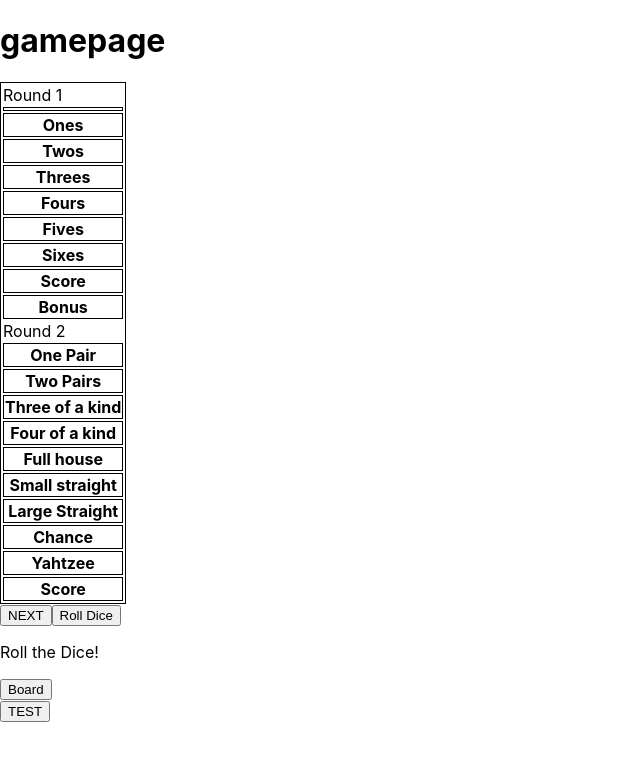
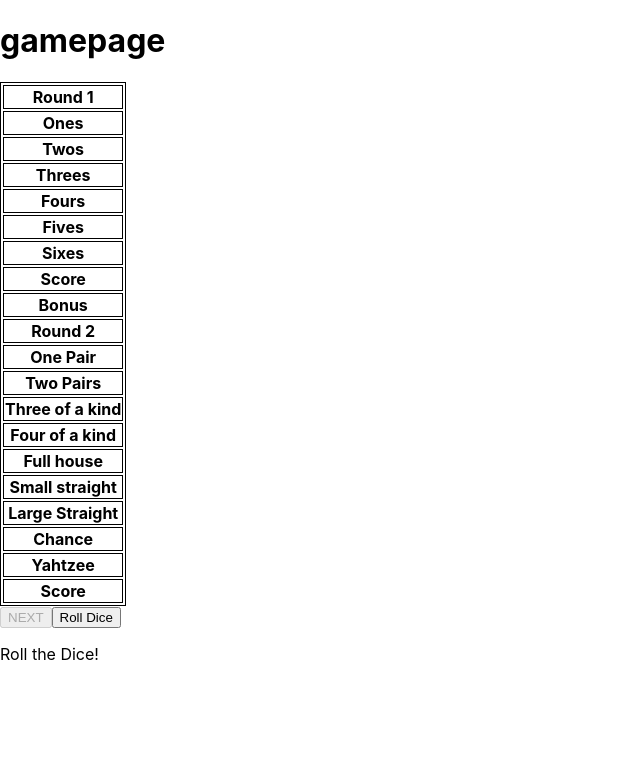
Before and after one commit to Hano2001/Yatzy_Redemption, a React (Create React App) app: page /gamepage in a window 1280 px wide. Shown: the top 760 px of the page, without its empty margins (0-640 px from the left). Built offline with nearby package versions, Linux system fonts and the light colour scheme.

Commit message:
All functions working

```diff
--- a/src/Components/Functions.tsx
+++ b/src/Components/Functions.tsx
@@ -2,64 +2,89 @@ import React from "react";
 import Idice from "./Interfaces/dice";
 
 export default function Functions(props: { arr: Idice[]; num: number }) {
+  function DiceCounter(y: Idice[]) {
+    let counts: Record<number, number> = {};
+    y.forEach((die) => {
+      counts[die.value] = counts[die.value] ? counts[die.value] + 1 : 1;
+    });
+    return counts;
+  }
 
-  function DiceCounter(y: Idice[], round:number) {
-    //let counts = {1:0,2:0,3:0,4:0,5:0,6:0};
-    let counts:Record<number,number> =  {}
-    y.map(die => {
-        counts[die.value] = counts[die.value] ? counts[die.value] +1 : 1;
+  function TestFunction(counts: any, round: number) {
+    let returnArr: any = [];
+    Object.keys(counts).filter((count) => {
+      let countKey = Number(count);
+      if (counts[Number(countKey)] >= round) {
+        returnArr.push(countKey * round);
+      }
     });
-    let returnArr:any = [];
-    Object.keys(counts).filter(count => {
-        let countKey = Number(count)
-        if(counts[Number(countKey)] >= round) {
-            returnArr.push(countKey*round);
-        }
-    })
+    return returnArr;
+  }
+  function StraightCounter(y: Idice[]) {
+    return y
+      .map((die) => {
+        return die.value;
+      })
+      .sort((a, b) => {
+        return a - b;
+      })
+      .join("");
+  }
 
-    return Math.max(...returnArr)
+  function PairCounter(counts: any, round: number) {
 
-
+    return TestFunction(counts, 2)
+      .sort((a: number, b: number) => {
+        return b - a;
+      })
+      .slice(0, round);
   }
   function Pair(x: Idice[]) {
-   return (DiceCounter(x,2))
+    return PairCounter(DiceCounter(x), 1);
   }
 
   function TwoPair(x: Idice[]) {
-    return props.num
+    return PairCounter(DiceCounter(x), 2).reduce(
+      (acc: number, curr: number) => acc + curr,
+      0
+    );
   }
 
   function Three(x: Idice[]) {
-    return (DiceCounter(x,3))
+    return TestFunction(DiceCounter(x), 3);
   }
   function Four(x: Idice[]) {
-    return (DiceCounter(x,4))
+    return TestFunction(DiceCounter(x), 4);
   }
 
   function House(x: Idice[]) {
-    console.log(x)
-    return props.num;
+     let test = DiceCounter(x);
+     let returnArr: Array<number> = [];
+    Object.values(test).forEach((die,index) => {
+      if(die === 2 || die === 3){
+        returnArr.push(Number(Object.keys(test)[index])*die)
+      }
+    })
+
+    return returnArr.length !== 2 ? 0 : returnArr.reduce((curr,arr) => curr + arr,0)
   }
 
   function Small(x: Idice[]) {
     let small = "12345";
-    //DiceCounter(props.arr)
-    //return x.join("") === small ? 15 : 0;
-    return props.num
+    return StraightCounter(x) === small ? 15 : 0;
   }
 
   function Large(x: Idice[]) {
     let large = "23456";
-    //return x.join("") === large ? 20 : 0;
-    return props.num
+    return StraightCounter(x) === large ? 20 : 0;
   }
 
   function Chance(x: Idice[]) {
-    return x.reduce((acc,obj) => acc + obj.value,0);
+    return x.reduce((acc, obj) => acc + obj.value, 0);
   }
 
   function Yahtzee(x: Idice[]) {
-    return props.num;
+    return TestFunction(DiceCounter(x),5).length === 0 ? 0 : 50;
   }
 
   let returnVal = 0;
--- a/src/Components/Interfaces/players.ts
+++ b/src/Components/Interfaces/players.ts
@@ -2,5 +2,6 @@ export default interface Iplayers {
     id: number;
     name: string;
     firstRoundScore: number;
+    bonus: boolean;
     secondRoundScore: number;
   }
--- a/src/Components/Round.tsx
+++ b/src/Components/Round.tsx
@@ -1,5 +1,4 @@
 import Dice from "./Dice";
-import IboardItem from "./Interfaces/boardItems";
 import Idice from "./Interfaces/dice";
 import { ContextInfo } from "../Contexts/ContextInfo";
 import { useContext, useState } from "react";
@@ -12,11 +11,13 @@ export default function Round() {
   let roundCord = boardItems[turnCount];
   let [dice, setDice] = useState<Idice[]>([]);
   let [rollCount, setRollCount] = useState(0);
+  let [nextButtonDisable, setNextButtonDisable] = useState(true)
 
   function DiceFuntion() {
     function DiceRoll() {
       setDice(Dice(dice));
       setRollCount(rollCount + 1);
+      setNextButtonDisable(false)
     }
 
     return (
@@ -37,13 +38,12 @@ export default function Round() {
     } else {
       return (
         <>
-          <p>Rolls left: {3 - rollCount}</p>
-          <p>Round: {roundCord.dieSide}</p>
+          <p key={"RollsLeft"}>Rolls left: {3 - rollCount}</p>
           {dice.map((die, index) => {
             let checked = die.locked;
             return (
               <>
-                <div key={index + "div"}>
+                <div>
                   <img
                     key={index + "img"}
                     src={require(`../DiceImages/${die.value}.png`)}
@@ -84,37 +84,43 @@ export default function Round() {
       newArr[itemIndex].value = roundScore;
       setBoardItems(newArr);
       let playerIndex = players.findIndex(
-        (obj: Iplayers) => obj.id == roundCord.playerId
+        (obj: Iplayers) => obj.id === roundCord.playerId
       );
       players[playerIndex].firstRoundScore += roundScore;
+      if(players[playerIndex] >= 63) {
+        players[playerIndex].bonus = true;
+      }
       setTurnCount(turnCount + 1);
       setRollCount(0);
       setDice([]);
-    } else {
+      setNextButtonDisable(true)
+    }
+
+    else {
       let newArr = [...boardItems];
       let itemIndex = boardItems.findIndex(
         (obj: { tableCord: string }) => obj.tableCord === roundCord.tableCord
       );
 
       let functionIndex = Number(roundCord.tableCord.split(":").reverse()[0]);
-      let roundScore = Functions({arr:dice, num:functionIndex})
+      let roundScore = Number(Functions({arr:dice, num:functionIndex}))
       newArr[itemIndex].value = roundScore;
       setBoardItems(newArr);
       let playerIndex = players.findIndex(
-        (obj: Iplayers) => obj.id == roundCord.playerId
+        (obj: Iplayers) => obj.id === roundCord.playerId
       );
       players[playerIndex].secondRoundScore += roundScore;
       setTurnCount(turnCount + 1);
       setRollCount(0);
       setDice([]);
+      setNextButtonDisable(true)
     }
   }
   return (
     <div>
-      <button onClick={NextRound}>NEXT</button>
+      <button disabled={nextButtonDisable} onClick={NextRound}>NEXT</button>
       <DiceFuntion />
       <DiceDisplay />
-      <button onClick={() => console.log(boardItems)}>Board</button>
     </div>
   );
 }
--- a/src/Pages/GamePage/GamePage.tsx
+++ b/src/Pages/GamePage/GamePage.tsx
@@ -5,32 +5,39 @@ import { RoundTwo, roundOne } from "../../Data/GameBoard";
 import Round from "../../Components/Round";
 import IboardItem from "../../Components/Interfaces/boardItems";
 const GamePage = () => {
-  const { players, boardItems, setBoardItems } = useContext(ContextInfo);
+  const [activeCellArr, setActiveCellArr] = useState<Array<string>>([]);
+  const { players, boardItems, setBoardItems, turnCount } =
+    useContext(ContextInfo);
   useEffect(() => {
     for (let i = 1; i <= 15; i++) {
-      players.map((player: Iplayers) => {
+      players.forEach((player:Iplayers) => {
+        let tableCord = `${player.id}:${i}`;
         let newBoardItem =
           i < 7
             ? {
                 playerId: player.id,
-                tableCord: `${player.id}:${i}`,
+                tableCord: tableCord,
                 value: 0,
                 dieSide: i,
               }
             : {
                 playerId: player.id,
-                tableCord: `${player.id}:${i}`,
+                tableCord: tableCord,
                 value: 0,
               };
 
-        let newB;
+        setActiveCellArr((prevCellArr: Array<string>) => [
+          ...prevCellArr,
+          tableCord,
+        ]);
+
         setBoardItems((prevBoard: Array<IboardItem>) => [
           ...prevBoard,
           newBoardItem,
         ]);
       });
     }
-  }, []);
+  },[players]);
 
   function FirstRound(props: { name: string; num: number }) {
     return (
@@ -43,7 +50,16 @@ const GamePage = () => {
           );
           let cellValue = obj?.value.toString();
 
-          return <td key={tableCord}>{cellValue}</td>;
+          let activeCell: React.CSSProperties =
+            tableCord === activeCellArr[turnCount]
+              ? { background: "gray" }
+              : {};
+
+          return (
+            <td style={activeCell} key={tableCord}>
+              {cellValue}
+            </td>
+          );
         })}
       </tr>
     );
@@ -59,8 +75,15 @@ const GamePage = () => {
             (item: { tableCord: string }) => item.tableCord === tableCord
           );
           let cellValue = obj?.value.toString();
-
-          return <td key={tableCord}>{cellValue}</td>;
+          let activeCell: React.CSSProperties =
+            tableCord === activeCellArr[turnCount]
+              ? { background: "gray" }
+              : {};
+          return (
+            <td style={activeCell} key={tableCord}>
+              {cellValue}
+            </td>
+          );
         })}
       </tr>
     );
@@ -77,9 +100,7 @@ const GamePage = () => {
                 {player.firstRoundScore + player.secondRoundScore}
               </td>
             ) : (
-              <td key={player.id}>
-                {player.firstRoundScore}
-              </td>
+              <td key={player.id}>{player.firstRoundScore}</td>
             );
           })}
         </tr>
@@ -93,8 +114,8 @@ const GamePage = () => {
           <th>{props.name}</th>
 
           {players.map((player: Iplayers) => {
-            let score = player.firstRoundScore >= 63 ? 50 : 0;
-            return <td key={player.id}>{score}</td>;
+            let bonus = player.bonus ? "YES" : "-"
+            return <td key={player.id}>{bonus}</td>;
           })}
         </tr>
       </>
@@ -105,15 +126,17 @@ const GamePage = () => {
     <div>
       <h1>gamepage</h1>
       <table>
-        <tbody>
-          <tr>Round 1</tr>
+        <thead>
           <tr>
-            <th></th>
+            <th>Round 1</th>
+
             {players.map((player: Iplayers) => {
               return <th key={player.id}>{player.name}</th>;
             })}
           </tr>
+        </thead>
 
+        <tbody>
           {roundOne.map((round) => {
             return (
               <FirstRound
@@ -125,10 +148,24 @@ const GamePage = () => {
           })}
           <ResultRow round="first" />
           <BonusRow name="Bonus" />
-          <tr>Round 2</tr>
+        </tbody>
+        {/* <tr>
+            <td>Round 2</td>
+          </tr> */}
+        <thead>
+          <tr>
+            <th>Round 2</th>
+
+            {players.map((player: Iplayers) => {
+              return <th key={player.id}>{player.name}</th>;
+            })}
+          </tr>
+        </thead>
+        <tbody>
           {RoundTwo.map((round) => {
             return (
               <SecondRound
+                key={round.number}
                 name={round.name}
                 function={round.function}
                 num={round.number}
@@ -138,11 +175,7 @@ const GamePage = () => {
           <ResultRow round="second" />
         </tbody>
       </table>
-
       <Round />
-      <button onClick={() => console.log(boardItems)}>TEST</button>
-      {/* <button onClick={() => console.log(boardItems)}>TEST</button>
-      <button onClick={() => console.log(players)}>See Players</button> */}
     </div>
   );
 };
--- a/src/Pages/HomePage/HomePage.tsx
+++ b/src/Pages/HomePage/HomePage.tsx
@@ -16,6 +16,7 @@ const HomePage = () => {
       id: playerCounter,
       name: e.target.name.value,
       firstRoundScore:0,
+      bonus: false,
       secondRoundScore: 0
     };
     setPlayers([...players, newPlayer]);
```
Also changed, not shown: src/Components/Interfaces/boardItems.ts (renamed from src/Components/Interfaces/boardItems.tsx), src/Components/Interfaces/dice.ts (renamed from src/Components/Interfaces/dice.tsx), 2 other files (tests, documents, lock files or other folders).
